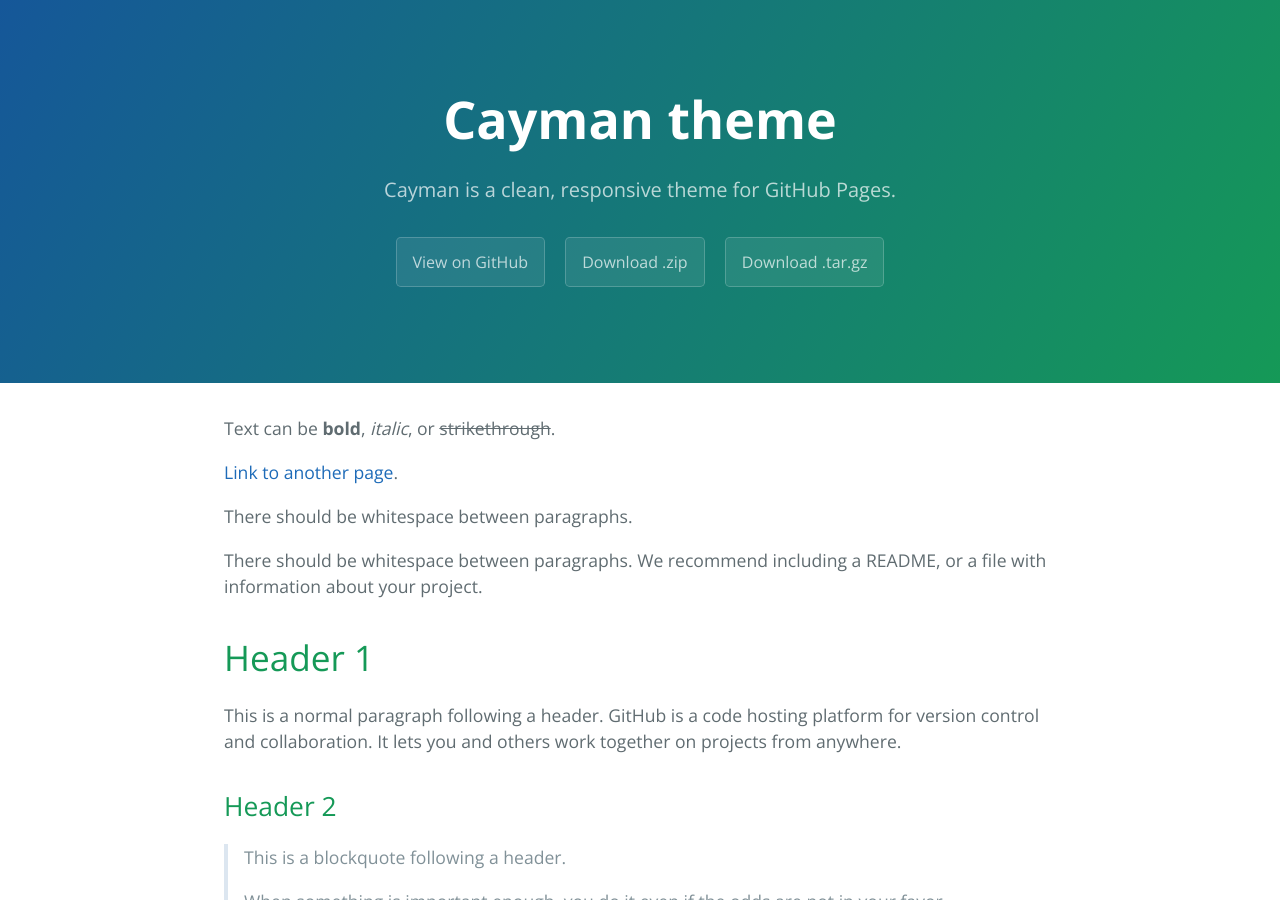
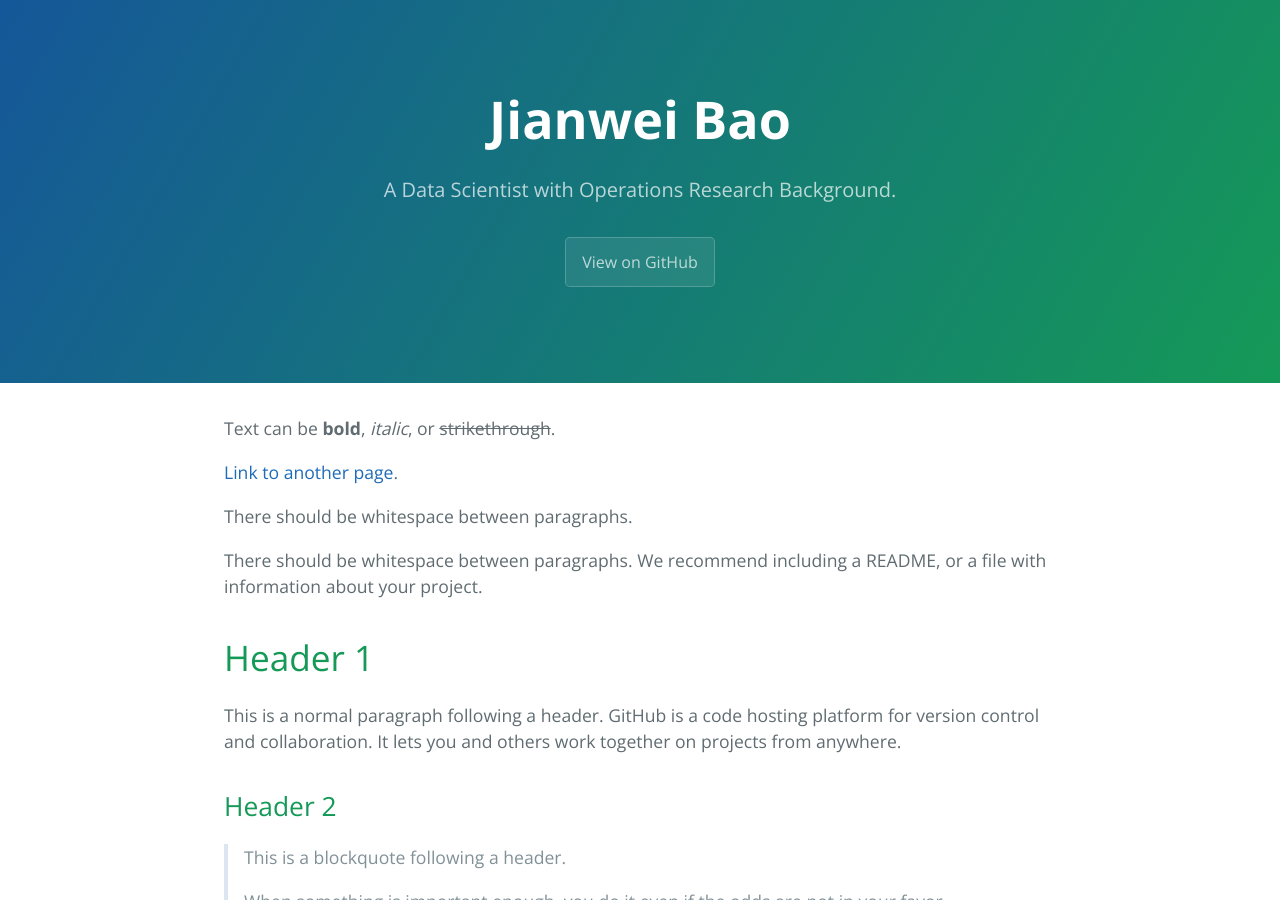
Before and after one commit to Jianwei-Bao/Jbao.github.io, a Jekyll site: the page built from index.md, in a window 1280 px wide and 900 px high. Built offline with Jekyll 4.4.1, drawn with Linux system fonts in a browser that asks for light colours.

Commit message:
Update _config.yml

```diff
--- a/_config.yml
+++ b/_config.yml
@@ -1,5 +1,5 @@
-title: Cayman theme
-description: Cayman is a clean, responsive theme for GitHub Pages.
-show_downloads: true
+title: Jianwei Bao
+description: A Data Scientist with Operations Research Background.
+show_downloads: False
 google_analytics:
 theme: jekyll-theme-cayman
```
